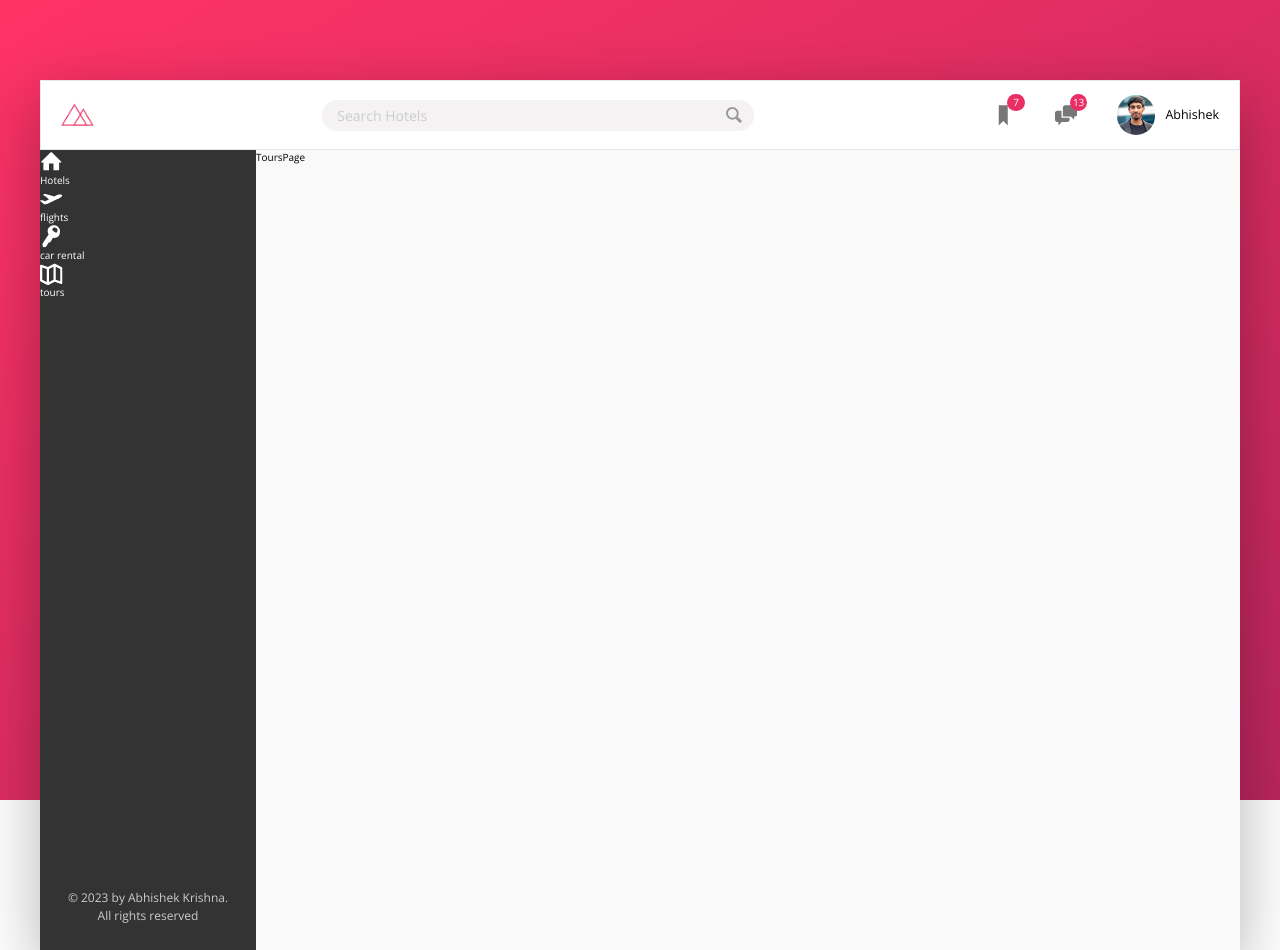
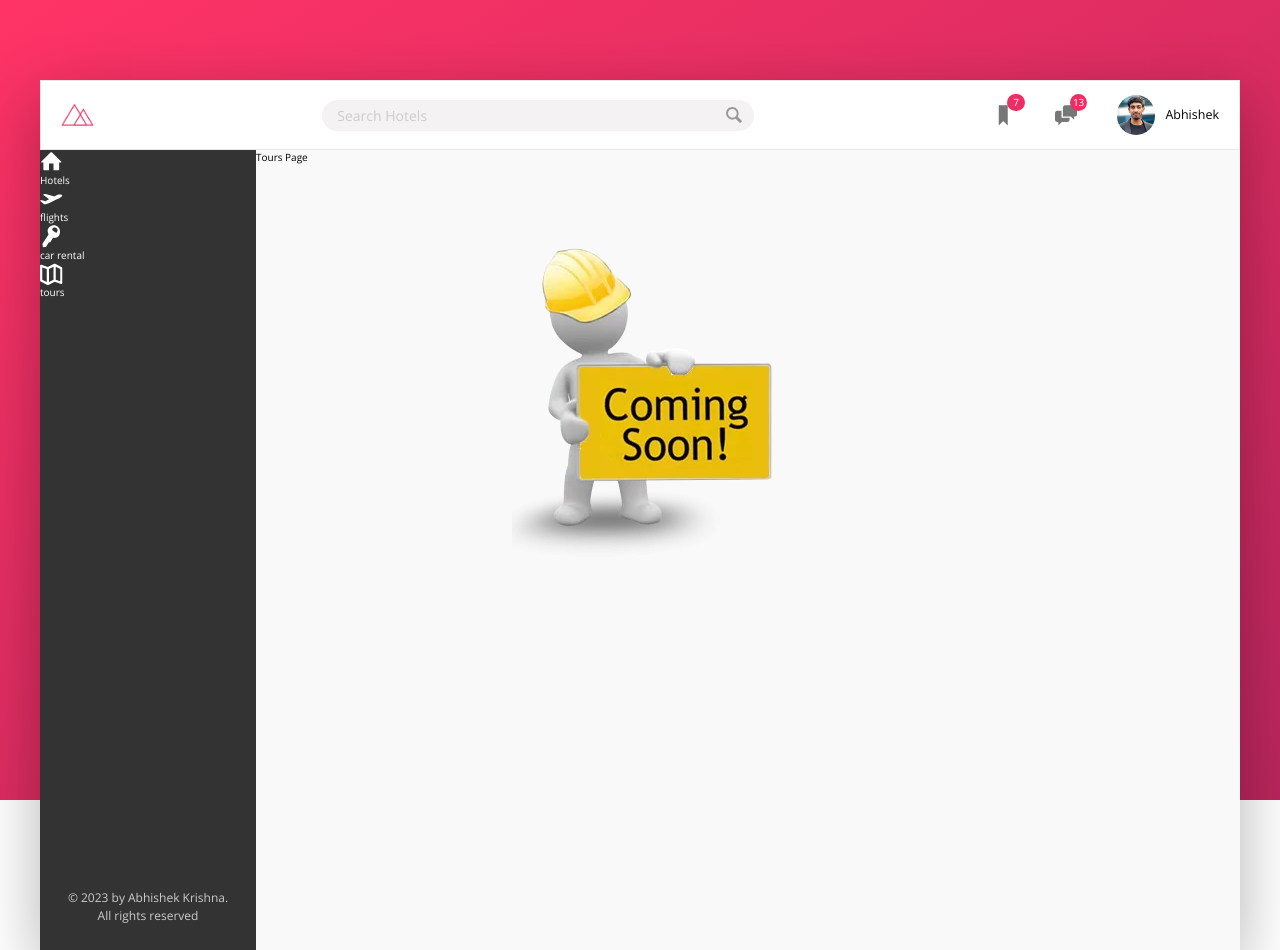
Before and after one commit to CypherAk007/Trillio-React-App, a React (Vite) app: page /tours in a window 1280 px wide. Built offline with nearby package versions, Linux system fonts and the light colour scheme.

Commit message:
Empty pages added for other section apart fm home

```diff
--- /dev/null
+++ b/src/components/Empty.jsx
@@ -0,0 +1,11 @@
+
+import dev from '../assets/img/under-construction.webp'
+const Empty = ()=>{
+    return(
+        <div className={`my-32 mx-[20vw]`}>
+            <img src={dev}></img>
+        </div>
+    )
+}
+
+export default Empty;
--- a/src/components/HotelView.jsx
+++ b/src/components/HotelView.jsx
@@ -1,6 +1,6 @@
 const HotelView = (props)=>{
     return (
-        <main className={` -bg--color-grey-light-1 h-[80rem] flex-1`}>{props.children}</main>
+        <main className={` -bg--color-grey-light-1 min-h-[80rem] flex-1`}>{props.children}</main>
     )
 }
 
--- a/src/pages/CarRentals.jsx
+++ b/src/pages/CarRentals.jsx
@@ -1,6 +1,12 @@
+import Empty from "../components/Empty"
+
 const CarRentalsPage = ()=>{
     return (
-        <div>Car Rentals</div>
+        <div>
+            <div>Car Rentals</div>
+            <Empty></Empty>
+        </div>
+
     )
 }
 
--- a/src/pages/Flights.jsx
+++ b/src/pages/Flights.jsx
@@ -1,6 +1,12 @@
+import Empty from "../components/Empty"
+
+
 const FlightsPage = ()=>{
     return (
-        <div>Flights Page</div>
+        <div>
+            <div>Flights Page</div>
+            <Empty></Empty>
+        </div>
     )
 }
 
--- a/src/pages/Home.jsx
+++ b/src/pages/Home.jsx
@@ -125,6 +125,7 @@ const HomePage = ()=>{
                             <div className={`text-3xl`}>7.8</div>
                         </div>
                     </div>
+                    <div className='relative'>
 
                     <div className={`${classes['description']}  bg-white mt-8 m-16 min-h-[10rem] shadow-light p-8 text-xl -text--color-primary-dark font-normal`}>
                         <p className={` z-10 relative`}>
@@ -141,6 +142,7 @@ const HomePage = ()=>{
                             <div className={`text-3xl`}>7.8</div>
                         </div>
                     </div>
+                    </div>
                     <div >
 
                         <button className={`-mt-4 -border--color-primary border-b-2  text-xl font-semibold`}> Show all &rarr;</button>
--- a/src/pages/Tours.jsx
+++ b/src/pages/Tours.jsx
@@ -1,6 +1,12 @@
+import Empty from "../components/Empty"
+
+
 const ToursPage = ()=>{
     return (
-        <div>ToursPage</div>
+        <div>
+            <div>Tours Page</div>
+            <Empty></Empty>
+        </div>
     )
 }
 
```
Also changed, not shown: src/assets/img/under-construction.webp (added).
